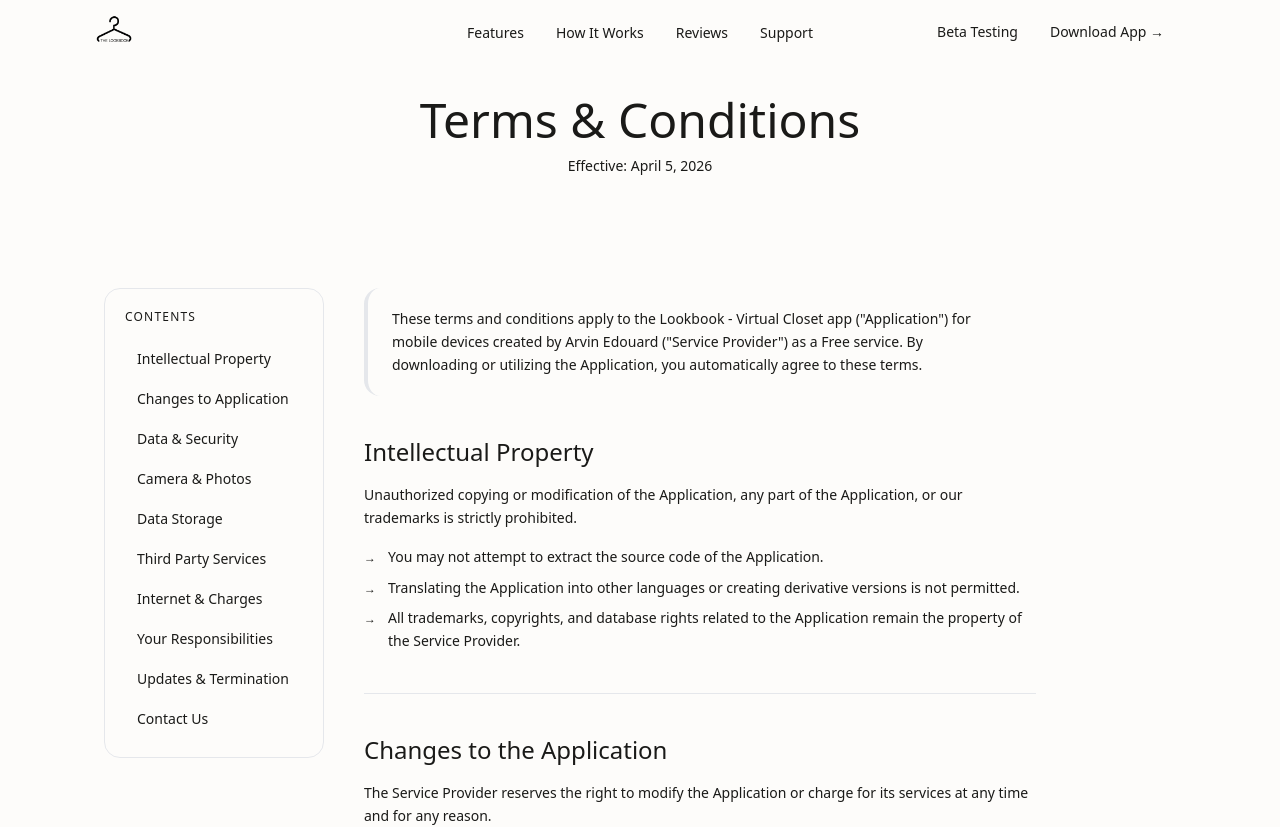
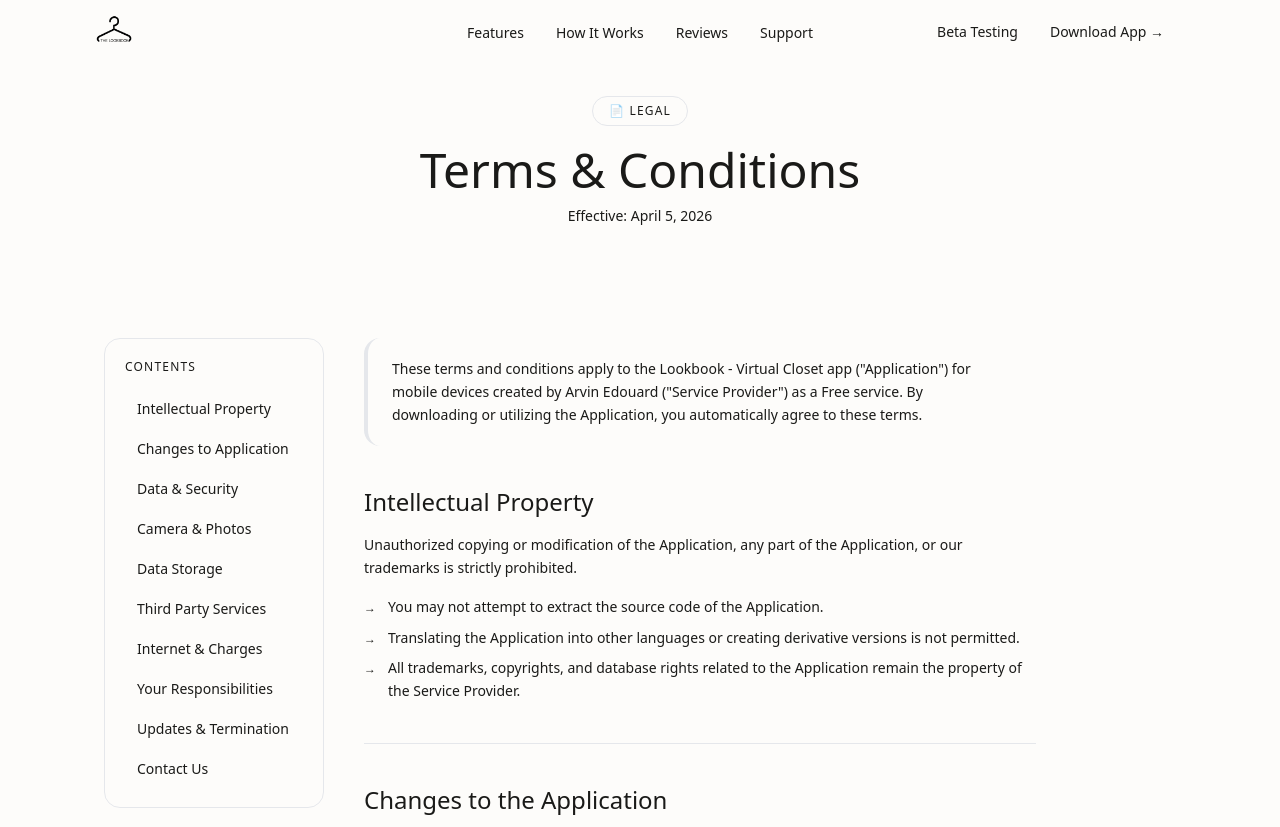
Before and after one commit to ethanxedouard/Lookbook-Landing-Page, a Next.js app: page /terms in a window 1280 px wide. Shown: the top 827 px of the page. Built offline with nearby package versions, Linux system fonts and the light colour scheme.

Commit message:
build fixes

```diff
--- a/app/privacy/page.tsx
+++ b/app/privacy/page.tsx
@@ -135,8 +135,9 @@ export default function PrivacyPage() {
         </PolicyPara>
         <PolicyList
           items={[
-            "Email: <strong>trythelookbook@gmail.com</strong>",
+            <span key="email">Email: <strong>trythelookbook@gmail.com</strong></span>,
           ]}
+
         />
       </PolicySection>
     </PolicyLayout>
--- a/app/terms/page.tsx
+++ b/app/terms/page.tsx
@@ -153,7 +153,7 @@ export default function TermsPage() {
         </PolicyPara>
         <PolicyList
           items={[
-            "Email: <strong>trythelookbook@gmail.com</strong>",
+            <span key="email">Email: <strong>trythelookbook@gmail.com</strong></span>,
           ]}
         />
       </PolicySection>
--- a/components/PolicyLayout.tsx
+++ b/components/PolicyLayout.tsx
@@ -2,10 +2,10 @@ import Link from "next/link";
 import Image from "next/image";
 import Navbar from "@/components/Navbar";
 import Footer from "@/components/Footer";
-import React, { ReactNode } from "react";
+import React, { ReactNode, FC } from "react";
 
 interface PolicyLayoutProps {
-  // Removed badge from interface
+  badge?: ReactNode; // optional badge
   title: string;
   meta?: string;
   heroBg?: "light" | "dark";
@@ -13,14 +13,15 @@ interface PolicyLayoutProps {
   sidebarLinks?: { href: string; label: string }[];
 }
 
-export default function PolicyLayout({
-  // Removed badge from destructuring
+// Use FC<Props> so children is automatically recognized
+const PolicyLayout: FC<PolicyLayoutProps> = ({
+  badge,
   title,
   meta,
   heroBg = "light",
   children,
   sidebarLinks,
-}: PolicyLayoutProps) {
+}) => {
   return (
     <>
       <Navbar />
@@ -33,8 +34,17 @@ export default function PolicyLayout({
               : "bg-gradient-to-br from-cream to-blush/60"
           }`}
         >
-          {/* Badge span section removed entirely from here */}
-
+          {badge && (
+            <span
+              className={`inline-flex items-center gap-2 text-xs font-medium tracking-widest uppercase px-4 py-1.5 rounded-full mb-5 border ${
+                heroBg === "dark"
+                  ? "bg-accent/20 text-accent border-accent/20"
+                  : "bg-accent-light text-accent border-accent/20"
+              }`}
+            >
+              {badge}
+            </span>
+          )}
           <h1
             className={`font-playfair text-3xl sm:text-5xl mb-3 ${
               heroBg === "dark" ? "text-cream" : "text-ink"
@@ -85,4 +95,6 @@ export default function PolicyLayout({
       <Footer />
     </>
   );
-}
+};
+
+export default PolicyLayout;
```
